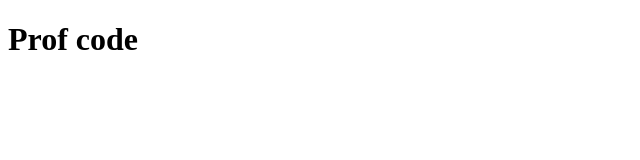
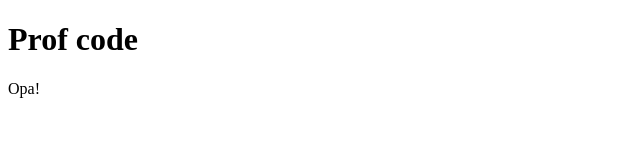
Before and after one commit to EndSall/profcode, a plain HTML site: page index.html in a window 1280 px wide. Shown: the full height of the page, 0-640 px from the left. Drawn offline with Linux system fonts and the light colour scheme.

Commit message:
Adicionei algo para teste

```diff
--- a/index.html
+++ b/index.html
@@ -7,5 +7,6 @@
 </head>
 <body>
     <h1>Prof code</h1>
+    <p>Opa!</p>
 </body>
 </html>
```
